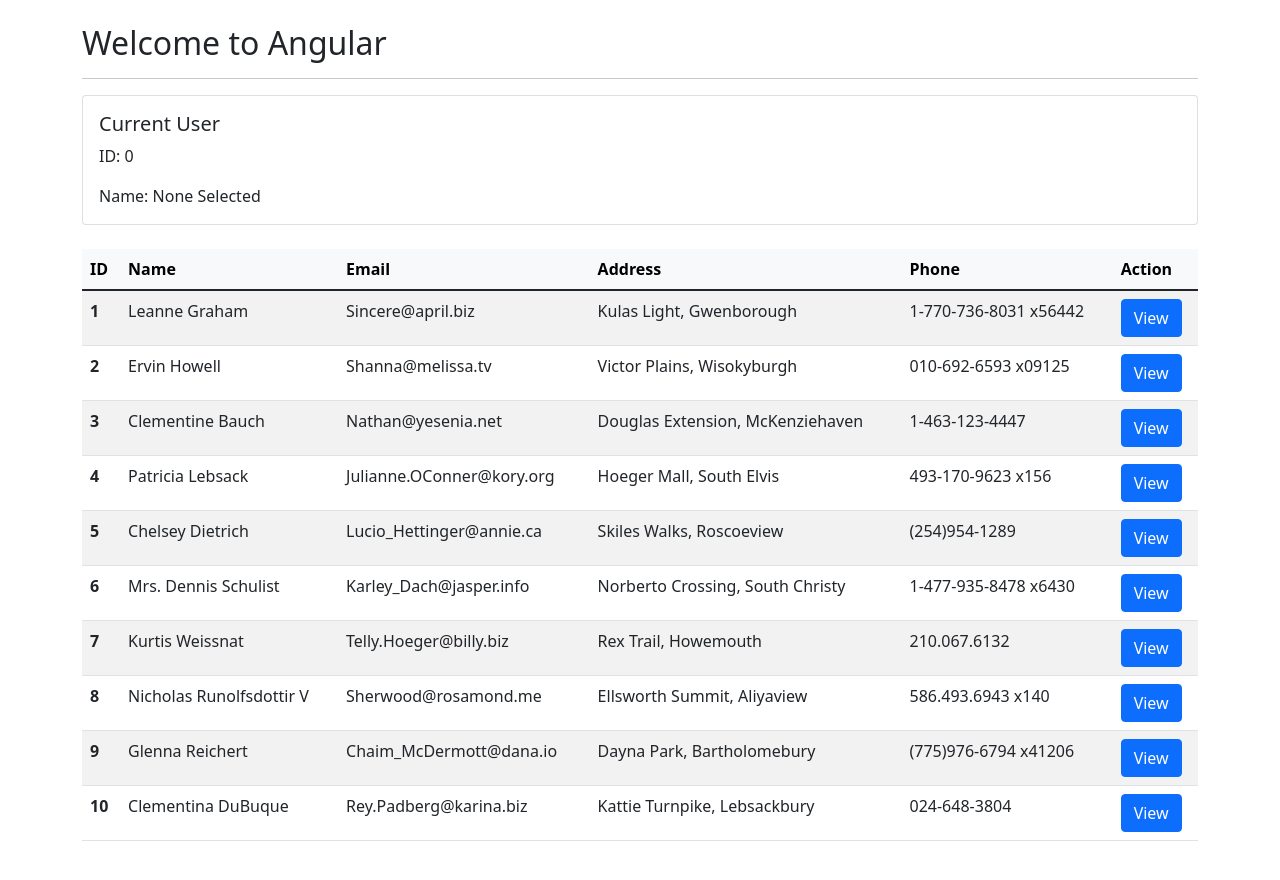
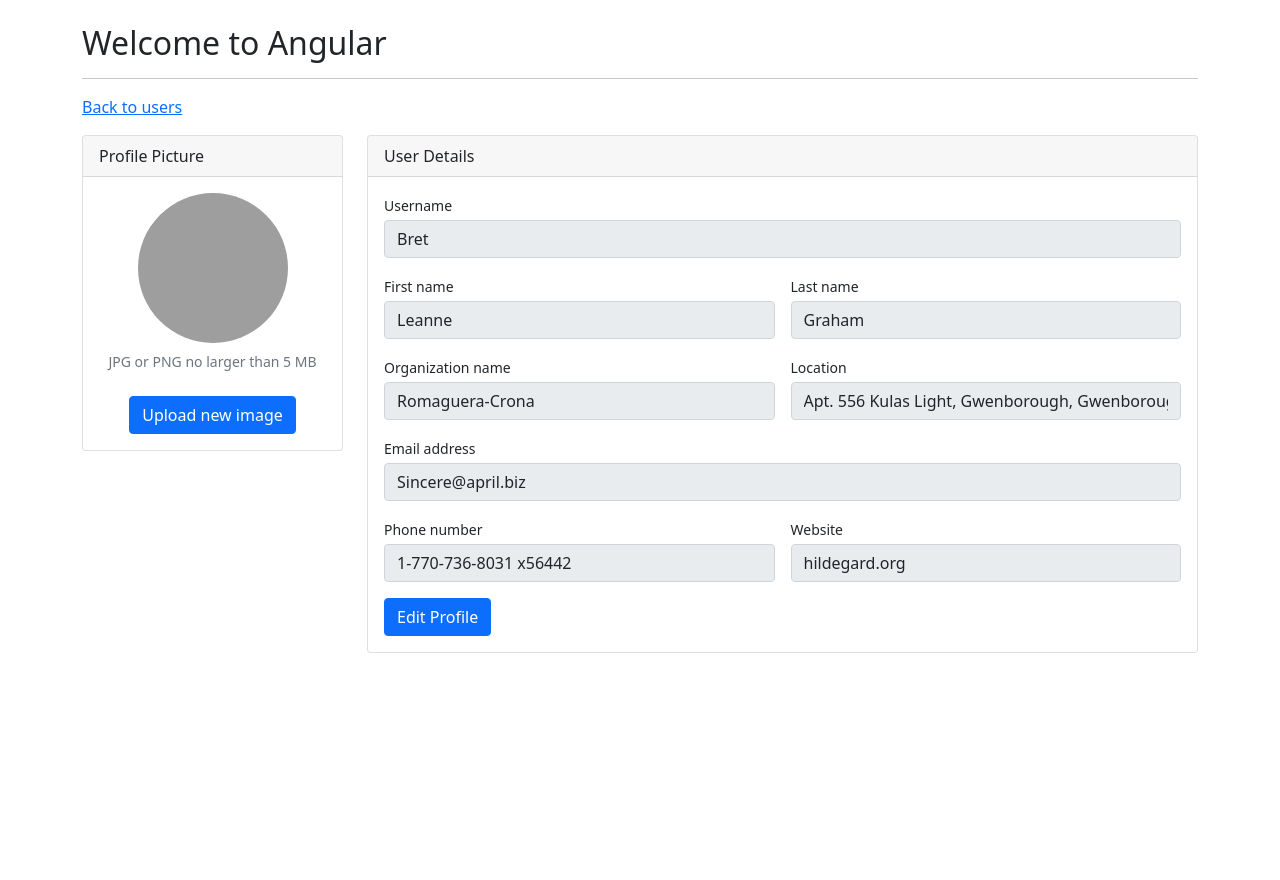
Before and after one commit to juniorro/ngcrashcourse, an Angular app: page /user/1 in a window 1280 px wide. Before the commit this address led to /. After the commit the page ends 800 px from the top, so only its background shows below. Built offline with nearby package versions, Linux system fonts and the light colour scheme; grey boxes are pictures that could not be loaded.

Commit message:
add routing examples

```diff
--- a/src/app/app-routing.module.ts
+++ b/src/app/app-routing.module.ts
@@ -1,7 +1,12 @@
 import { NgModule } from '@angular/core';
 import { RouterModule, Routes } from '@angular/router';
+import { UserdetailComponent } from './userdetail/userdetail.component';
+import { UsersComponent } from './users/users.component';
 
-const routes: Routes = [];
+const routes: Routes = [
+  { path: 'users', component:  UsersComponent },
+  { path: 'user/:id', component:  UserdetailComponent }
+];
 
 @NgModule({
   imports: [RouterModule.forRoot(routes)],
--- a/src/app/app.component.html
+++ b/src/app/app.component.html
@@ -6,40 +6,7 @@
 
       <hr>
 
-      <div class="card">
-        <div class="card-body">
-          <h5 class="card-title">Current User</h5>
-          <p class="card-text">ID: {{ currentUser.id }}</p>
-          <p class="card-text">Name: {{ currentUser.name }}</p>
-        </div>
-      </div>
-
-      <br>
-
-      <table class="table table-striped">
-        <thead class="table-light">
-          <tr>
-            <th scope="col">ID</th>
-            <th scope="col">Name</th>
-            <th scope="col">Email</th>
-            <th scope="col">Address</th>
-            <th scope="col">Phone</th>
-            <th scope="col">Action</th>
-          </tr>
-        </thead>
-        <tbody>
-          <tr *ngFor="let user of users; let i = index">
-            <th scope="row">{{ user.id }}</th>
-            <td>{{ user.name }}</td>
-            <td>{{ user.email }}</td>
-            <td>{{ user.address.street }}, {{ user.address.city }}</td>
-            <td>{{ user.phone }}</td>
-            <td>
-              <button (click)="onViewUser(user.id)" type="button" class="btn btn-primary">View</button>
-           </td>
-          </tr>
-        </tbody>
-      </table>
+      <router-outlet></router-outlet>
 
     </div>
   </div>
--- a/src/app/app.component.ts
+++ b/src/app/app.component.ts
@@ -1,24 +1,10 @@
-import { Component, OnInit } from '@angular/core';
-import { UserService } from './user.service';
+import { Component } from '@angular/core';
 
 @Component({
   selector: 'app-root',
   templateUrl: './app.component.html',
   styleUrls: ['./app.component.css']
 })
-export class AppComponent implements OnInit {
+export class AppComponent {
   title = 'Welcome to Angular';
-  users: any;
-  currentUser = { id: 0, name: 'None Selected' };
-
-  constructor(private userService: UserService){}
-
-  ngOnInit(): void {
-    this.users = this.userService.getUsers();
-  }
-
-  onViewUser(id: string): void {
-    this.currentUser = this.userService.getUser(+id);
-  }
-
 }
--- a/src/app/app.module.ts
+++ b/src/app/app.module.ts
@@ -7,11 +7,13 @@
 import { AppComponent } from './app.component';
 import { UserService } from './user.service';
 import { UserdetailComponent } from './userdetail/userdetail.component';
+import { UsersComponent } from './users/users.component';
 
 @NgModule({
   declarations: [
     AppComponent,
-    UserdetailComponent
+    UserdetailComponent,
+    UsersComponent
   ],
   imports: [
     BrowserModule,
--- a/src/app/user.service.ts
+++ b/src/app/user.service.ts
@@ -1,6 +1,5 @@
 import { HttpClient } from '@angular/common/http';
 import { Injectable } from '@angular/core';
-import { Observable } from 'rxjs';
 
 @Injectable({
   providedIn: 'root'
@@ -124,7 +123,7 @@
     },
     {
       "id": 6,
-      "name": "Mrs. Dennis Schulist",
+      "name": "Dennis Schulist",
       "username": "Leopoldo_Corkery",
       "email": "Karley_Dach@jasper.info",
       "address": {
@@ -170,7 +169,7 @@
     },
     {
       "id": 8,
-      "name": "Nicholas Runolfsdottir V",
+      "name": "Nicholas Runolfsdottir",
       "username": "Maxime_Nienow",
       "email": "Sherwood@rosamond.me",
       "address": {
--- a/src/app/userdetail/userdetail.component.html
+++ b/src/app/userdetail/userdetail.component.html
@@ -1 +1,65 @@
-<p>userdetail works!</p>
+
+    <div class="row">
+
+        <a class="mb-3" routerLink="/users">Back to users</a>
+
+        <div class="col-xl-3">
+            <div class="card mb-4 mb-xl-0">
+                <div class="card-header">Profile Picture</div>
+                <div class="card-body text-center">
+                    <img class="img-account-profile rounded-circle mb-2" height="150" width="150" src="http://bootdey.com/img/Content/avatar/avatar1.png" alt="">
+                    <div class="small font-italic text-muted mb-4">JPG or PNG no larger than 5 MB</div>
+                    <button class="btn btn-primary" type="button">Upload new image</button>
+                </div>
+            </div>
+        </div>
+        <div class="col-xl-9">
+            <div class="card mb-4">
+                <div class="card-header">User Details</div>
+                <div class="card-body">
+                    <form>
+                        <div class="mb-3">
+                            <label class="small mb-1" for="username">Username</label>
+                            <input disabled class="form-control" id="username" type="text" placeholder="Enter your username" [value]="patient.username">
+                        </div>
+                        <div class="row gx-3 mb-3">
+                            <div class="col-md-6">
+                                <label class="small mb-1" for="inputFirstName">First name</label>
+                                <input disabled class="form-control" id="inputFirstName" type="text" placeholder="Enter your first name" [value]="patient.name.split(' ')[0]">
+                            </div>
+                            <div class="col-md-6">
+                                <label class="small mb-1" for="inputLastName">Last name</label>
+                                <input disabled class="form-control" id="inputLastName" type="text" placeholder="Enter your last name" [value]="patient.name.split(' ')[1]">
+                            </div>
+                        </div>
+                        <div class="row gx-3 mb-3">
+                            <div class="col-md-6">
+                                <label class="small mb-1" for="inputOrgName">Organization name</label>
+                                <input disabled class="form-control" id="inputOrgName" type="text" placeholder="Enter your organization name" [value]="patient.company.name">
+                            </div>
+                            <div class="col-md-6">
+                                <label class="small mb-1" for="inputLocation">Location</label>
+                                <input disabled class="form-control" id="inputLocation" type="text" placeholder="Enter your location" [value]="patient.address.suite + ' ' + patient.address.street + ', ' + patient.address.city + ', ' + patient.address.city">
+                            </div>
+                        </div>
+                        <div class="mb-3">
+                            <label class="small mb-1" for="inputEmailAddress">Email address</label>
+                            <input disabled class="form-control" id="inputEmailAddress" type="email" placeholder="Enter your email address" [value]="patient.email">
+                        </div>
+                        <div class="row gx-3 mb-3">
+                            <div class="col-md-6">
+                                <label class="small mb-1" for="inputPhone">Phone number</label>
+                                <input disabled class="form-control" id="inputPhone" type="tel" placeholder="Enter your phone number" [value]="patient.phone">
+                            </div>
+                            <div class="col-md-6">
+                                <label class="small mb-1" for="inputBirthday">Website</label>
+                                <input disabled class="form-control" id="inputBirthday" type="text" name="birthday" placeholder="Enter your birthday" [value]="patient.website">
+                            </div>
+                        </div>
+                        <!-- <button class="btn btn-primary" type="button">Save changes</button> -->
+                        <button class="btn btn-primary" type="button">Edit Profile</button>
+                    </form>
+                </div>
+            </div>
+        </div>
+    </div>
--- a/src/app/userdetail/userdetail.component.ts
+++ b/src/app/userdetail/userdetail.component.ts
@@ -1,4 +1,6 @@
 import { Component, OnInit } from '@angular/core';
+import { ActivatedRoute, ParamMap } from '@angular/router';
+import { UserService } from '../user.service';
 
 @Component({
   selector: 'app-userdetail',
@@ -6,10 +8,15 @@
   styleUrls: ['./userdetail.component.css']
 })
 export class UserdetailComponent implements OnInit {
+  patient: any;
 
-  constructor() { }
+  constructor(private activatedRoute: ActivatedRoute, private userService: UserService) { }
 
   ngOnInit(): void {
+    this.activatedRoute.paramMap.subscribe((params: ParamMap) => {
+      this.patient = this.userService.getUser(+params.get('id')!);
+    });
+    console.log(this.patient);
   }
 
 }
--- /dev/null
+++ b/src/app/users/users.component.html
@@ -0,0 +1,35 @@
+<div class="card">
+    <div class="card-body">
+      <h5 class="card-title">Current User</h5>
+      <p class="card-text">ID: {{ currentUser.id }}</p>
+      <p class="card-text">Name: {{ currentUser.name }}</p>
+    </div>
+  </div>
+
+  <br>
+
+  <table class="table table-striped">
+    <thead class="table-light">
+      <tr>
+        <th scope="col">ID</th>
+        <th scope="col">Name</th>
+        <th scope="col">Email</th>
+        <th scope="col">Address</th>
+        <th scope="col">Phone</th>
+        <th scope="col">Action</th>
+      </tr>
+    </thead>
+    <tbody>
+      <tr *ngFor="let user of users; let i = index">
+        <th scope="row">{{ user.id }}</th>
+        <td>{{ user.name }}</td>
+        <td>{{ user.email }}</td>
+        <td>{{ user.address.street }}, {{ user.address.city }}</td>
+        <td>{{ user.phone }}</td>
+        <td>
+          <!-- <button (click)="onViewUser(user.id)" type="button" class="btn btn-primary">View</button> -->
+          <button [routerLink]="['/user', user.id]" type="button" class="btn btn-primary">View</button>
+       </td>
+      </tr>
+    </tbody>
+  </table>
--- /dev/null
+++ b/src/app/users/users.component.ts
@@ -0,0 +1,25 @@
+import { Component, OnInit } from '@angular/core';
+import { Router } from '@angular/router';
+import { UserService } from '../user.service';
+
+@Component({
+  selector: 'app-users',
+  templateUrl: './users.component.html',
+  styleUrls: ['./users.component.css']
+})
+export class UsersComponent implements OnInit {
+  users: any;
+  currentUser = { id: 0, name: 'None Selected' };
+
+  constructor(private userService: UserService, private router: Router){}
+
+  ngOnInit(): void {
+    this.users = this.userService.getUsers();
+  }
+
+  onViewUser(id: string): void {
+    this.currentUser = this.userService.getUser(+id);
+    this.router.navigate(['/user', id]);
+  }
+
+}
```
Also changed, not shown: src/app/users/users.component.css (added), 1 other file (tests, documents, lock files or other folders).
